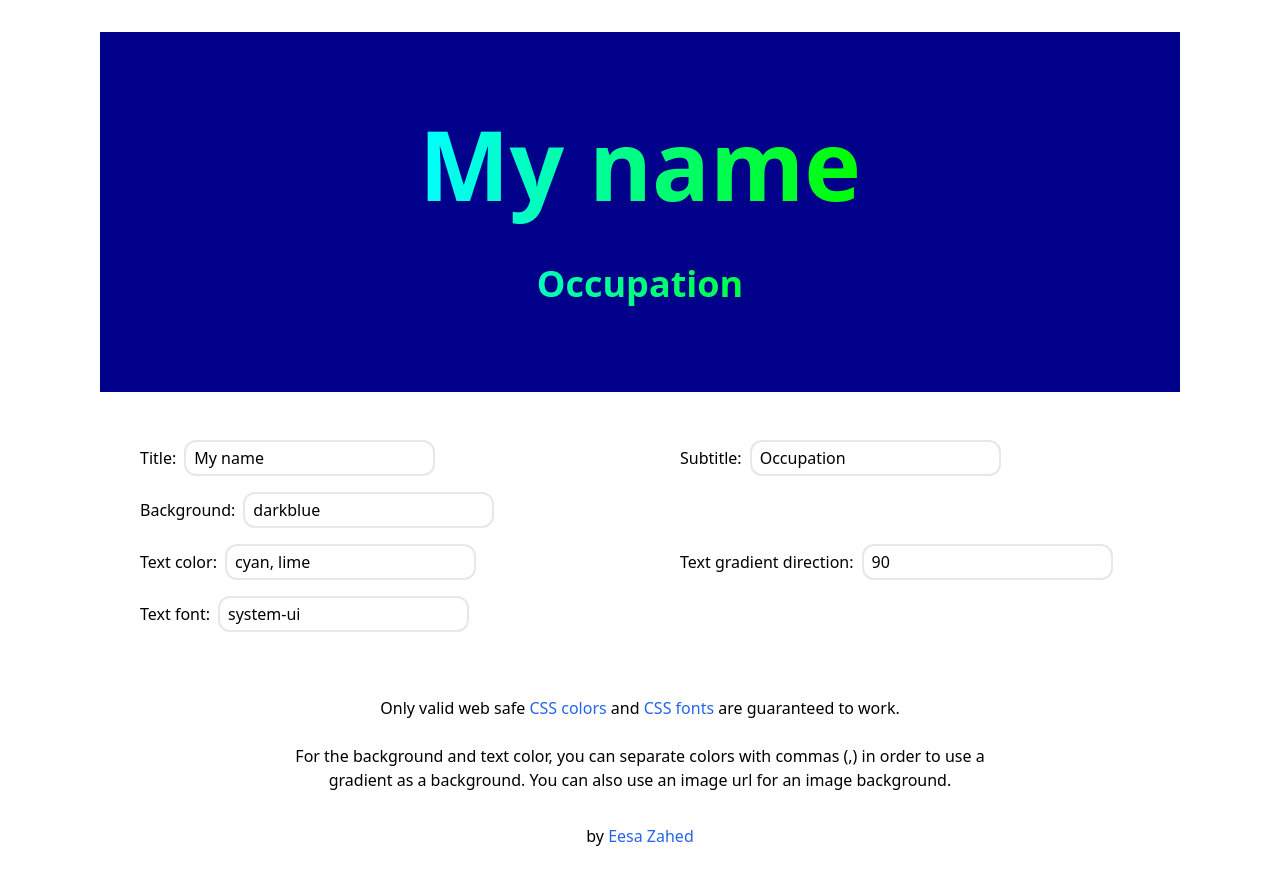
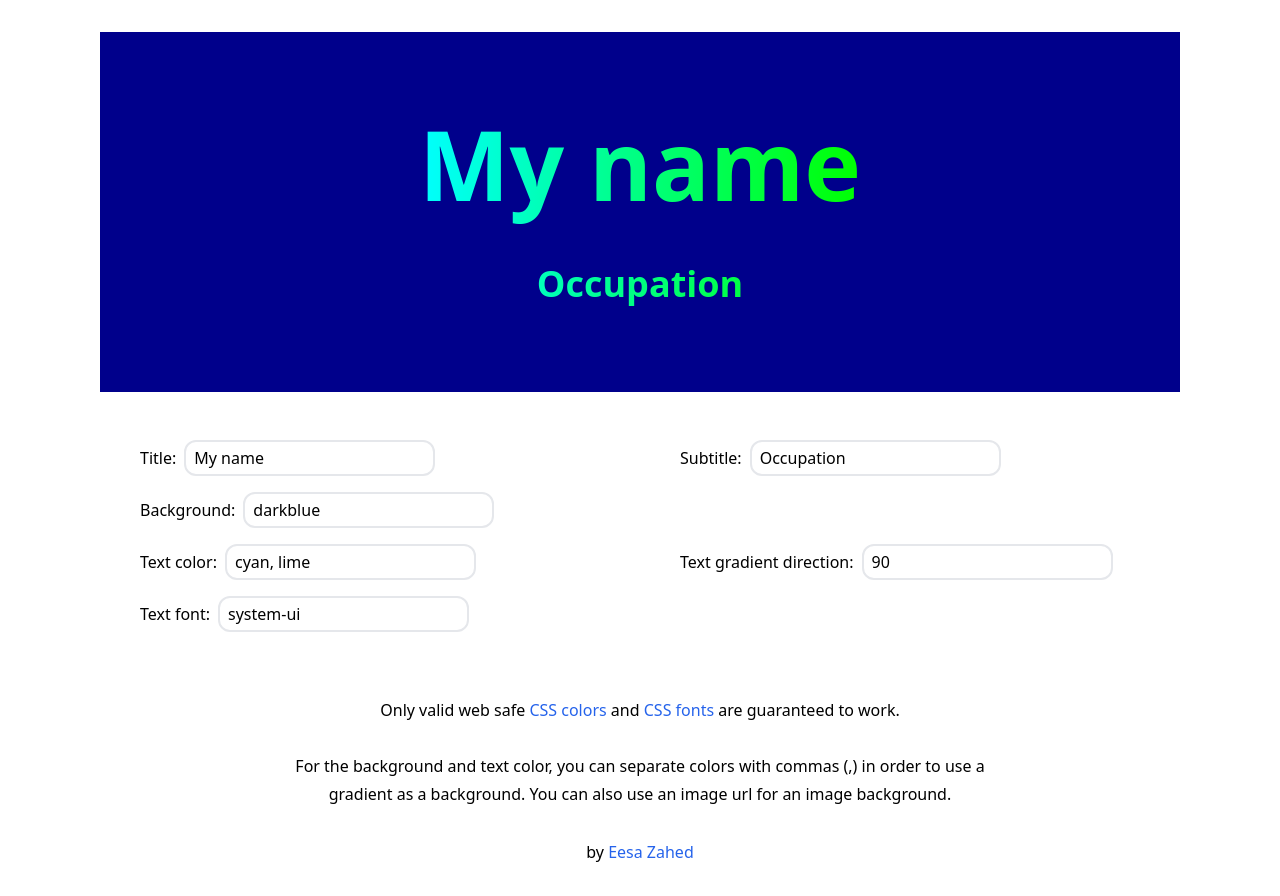
Before and after one commit to eesazahed/create-banner, a Next.js app: page / in a window 1280 px wide. Built offline with nearby package versions, Linux system fonts and the light colour scheme.

Commit message:
add line height

```diff
--- a/pages/index.tsx
+++ b/pages/index.tsx
@@ -223,7 +223,7 @@ const Home: NextPage = () => {
           </label>
         </div>
       </form>
-      <p className="text-center my-4 max-w-[720px] mx-auto">
+      <p className="text-center my-4 max-w-[720px] mx-auto leading-7">
         Only valid web safe{" "}
         <a
           rel="noreferrer"
```
